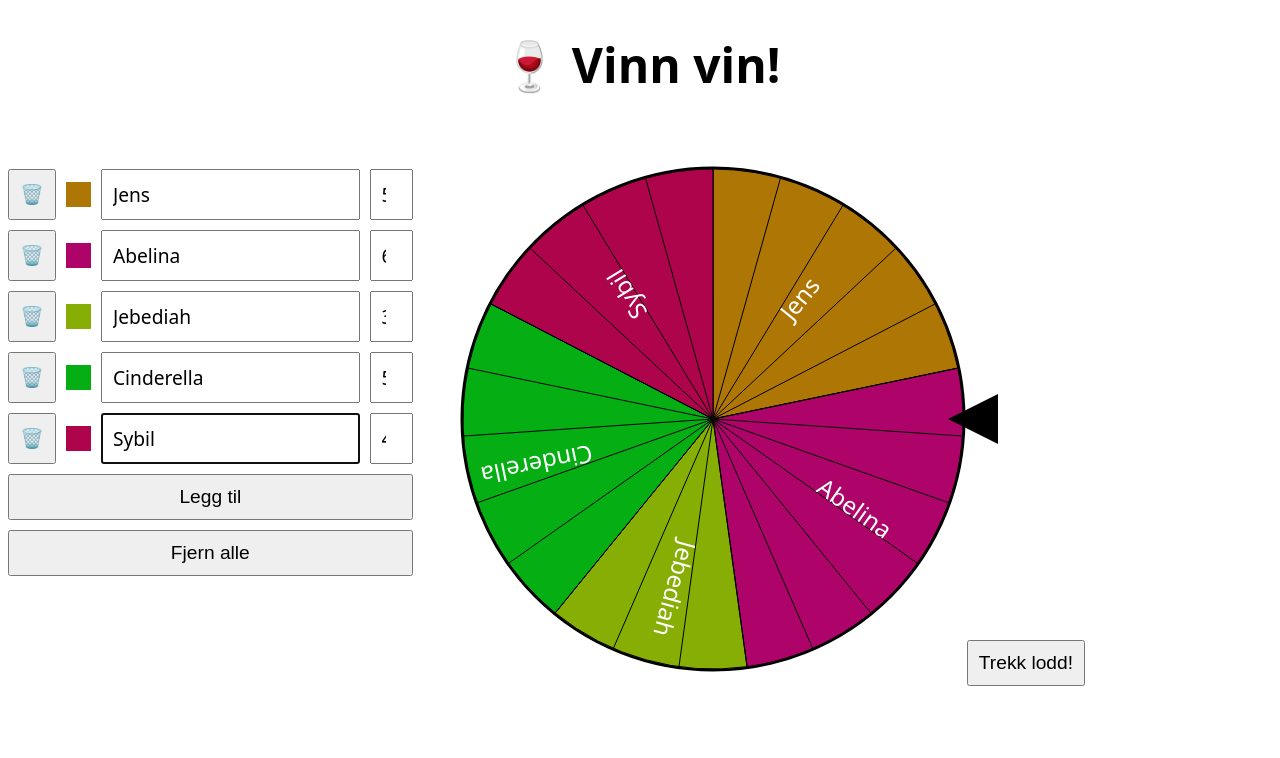
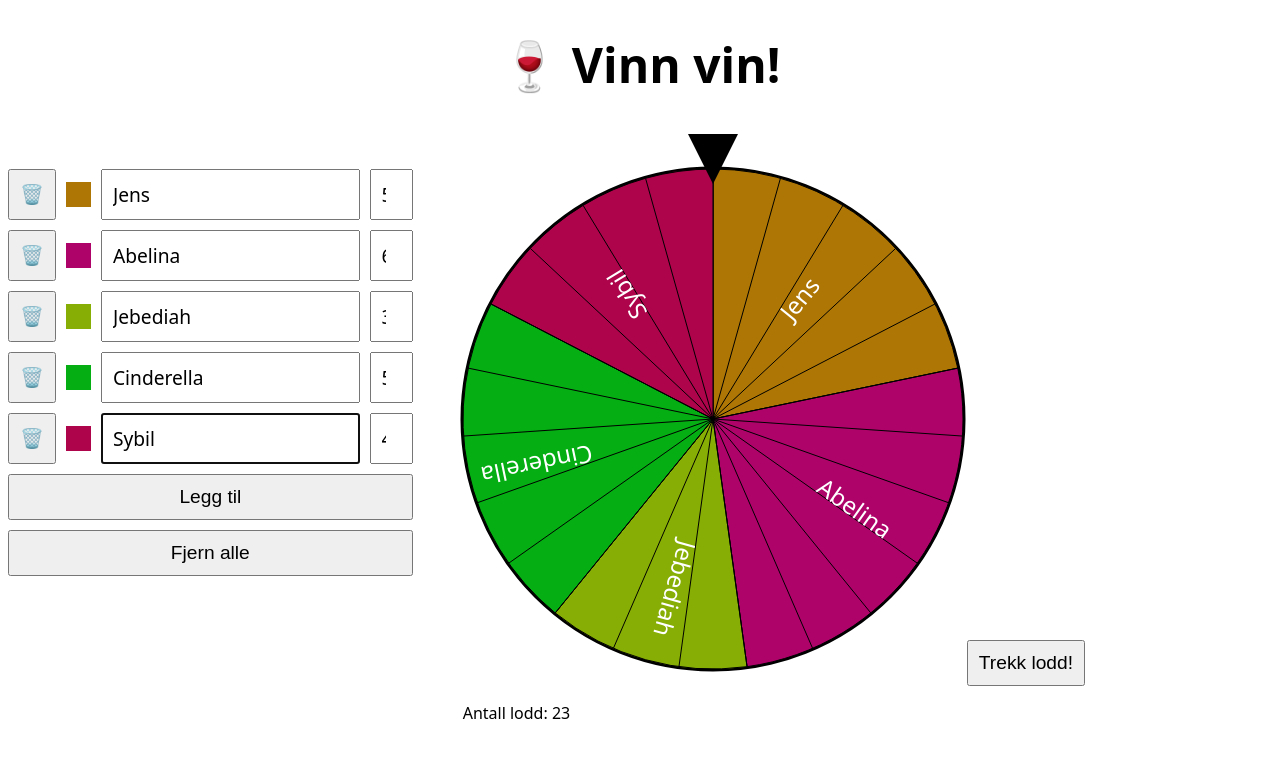
Before and after one commit to OleSkaar/vinn-vin, a SvelteKit app: page / in a window 1280 px wide. Shown: the top 758 px of the page. Built offline with nearby package versions, Linux system fonts and the light colour scheme.

Commit message:
Rotate wheel correctly

```diff
--- a/src/components/WheelOfFortune.svelte
+++ b/src/components/WheelOfFortune.svelte
@@ -2,7 +2,7 @@
 	import type { SectorData } from '../types';
 	import Sector from '../components/Sector.svelte';
 	import { participants } from '../stores/participants';
-	import { getCoordinatesOnCircle, isValidParticipant, line } from '../utils';
+	import { isValidParticipant } from '../utils';
 	import { drawTicket } from '../utils/drawTicket';
 
 	export let diameter: number;
@@ -19,7 +19,7 @@
 
 	$: sectors = validParticipants.reduce((sectors: SectorData[], participant, index) => {
 		const startAngle = index === 0 ? 0 : sectors[index - 1].endAngle;
-		const endAngle = maxDegrees((startAngle + angle(participant.tickets / totalTickets)));
+		const endAngle = maxDegrees(startAngle + angle(participant.tickets / totalTickets));
 
 		const ticketAngle = (endAngle - startAngle) / participant.tickets;
 		const ticketAngles = [...Array<number>(participant.tickets)].map((_, i) => {
@@ -36,28 +36,33 @@
 		return sectors;
 	}, []);
 
+	const startRotation = 180;
 	let winner = '';
 	let winningAngle = 0;
-	let rotation = 180;
+	let prevWinningAngle = 0;
+	let rotation = startRotation;
 
 	const spinTheWheel = () => {
-		const ticket = 0;
+		const ticketIndex = drawTicket(totalTickets);
 		const winningSector = sectors.find((sector) => {
 			const { participant } = sector;
 
 			return (
-				ticket >= participant.firstTicketIndex &&
-				ticket <= participant.firstTicketIndex + participant.tickets - 1
+				ticketIndex >= participant.firstTicketIndex &&
+				ticketIndex <= participant.firstTicketIndex + participant.tickets - 1
 			);
 		});
 
+		const ticket = ticketIndex + 1;
 		const ticketAngle = angle(ticket / totalTickets);
-		const prevAngle = angle ((ticket - 1) / totalTickets);
-		console.log(ticketAngle, prevAngle)
+		const prevAngle = angle((ticket - 1) / totalTickets);
+		prevWinningAngle = winningAngle;
 		winningAngle = (prevAngle + ticketAngle) / 2;
-		console.log(winningAngle)
+		rotation === startRotation
+			? (rotation = winningAngle + startRotation + 1080)
+			: (rotation = rotation - prevWinningAngle + winningAngle + 1080);
 
-		winner = `${winningSector?.participant.name}, ticket: ${ticket}. Angle: ${winningAngle}`;
+		winner = `${winningSector?.participant.name}, vinnerlodd: ${ticket}`;
 	};
 </script>
 
@@ -69,18 +74,11 @@
 				{#each sectors as sector (sector.participant.id)}
 					<Sector {sector} {radius} isOnlySector={sectors.length === 1} />
 				{/each}
-				{#if winner.length > 0}
-					<path
-						d={line(getCoordinatesOnCircle(radius, winningAngle))}
-						stroke-width="5"
-						stroke="blue"
-					/>
-				{/if}
 			</g>
 		</g>
 		<polygon
-			transform={`translate(35, 0)`}
-			points={`${diameter - 50},${radius} ${diameter},${radius + 25} ${diameter},${radius - 25}`}
+			transform={`translate(0, -35)`}
+			points={`${radius - 25},${0} ${radius + 25},${0} ${radius},${50}`}
 			fill="black"
 		/>
 	</svg>
@@ -89,6 +87,7 @@
 	{#if winner.length > 0}
 		<p>{winner}</p>
 	{/if}
+	<p>Antall lodd: {totalTickets}</p>
 </div>
 
 <style>
--- a/src/utils/getSectorSvgData.ts
+++ b/src/utils/getSectorSvgData.ts
@@ -1,13 +1,13 @@
 import type { SectorData, Coordinates } from "../types";
 
-export const getCoordinatesOnCircle = (radius: number, angle: number) => {
+const getCoordinatesOnCircle = (radius: number, angle: number) => {
     return {
         x: radius * Math.sin((Math.PI * 2 * angle) / 360),
         y: radius * Math.cos((Math.PI * 2 * angle) / 360)
     };
 };
 
-export const line = (coords: Coordinates) => `M 0 0 L ${coords.x} ${coords.y}`;
+const line = (coords: Coordinates) => `M 0 0 L ${coords.x} ${coords.y}`;
 
 export const getSectorSvgData = (sector: SectorData, radius: number) => {
     const { startAngle, endAngle } = sector;
```
